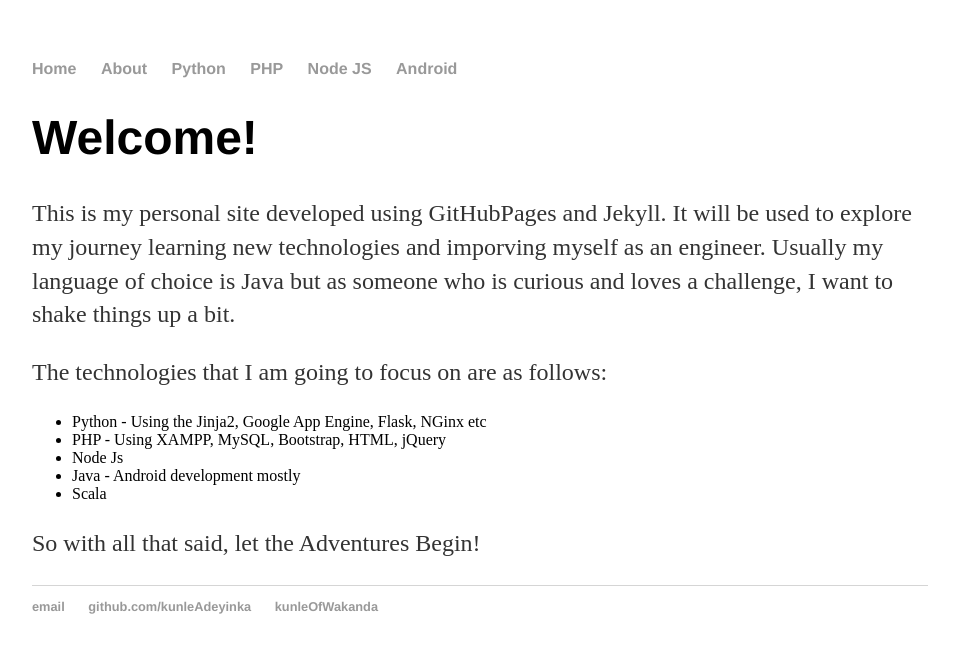
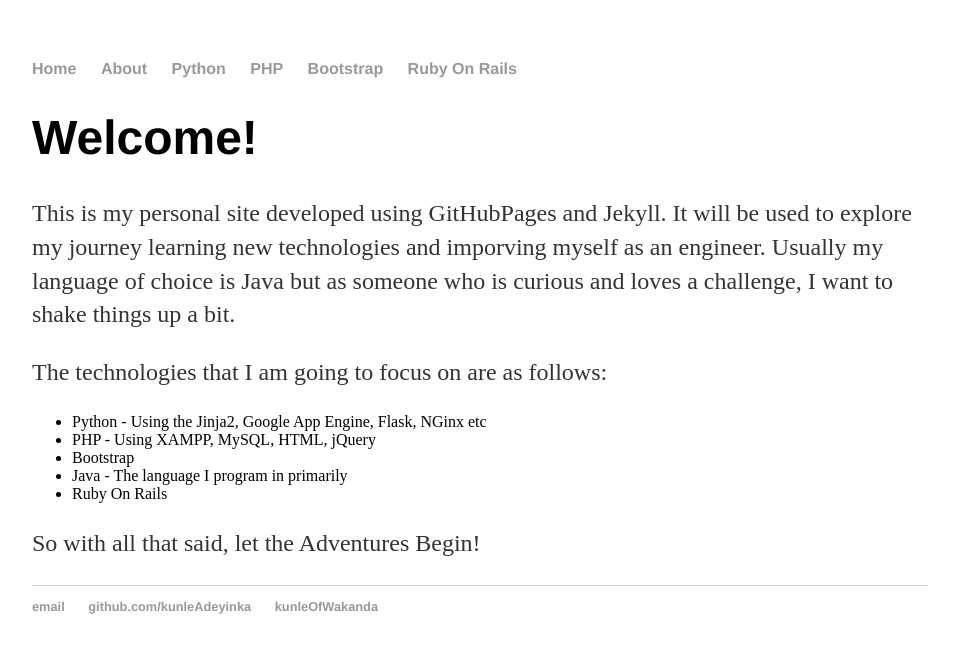
Before and after one commit to kunleAdeyinka/kunleAdeyinka.github.io, a Jekyll site: the page built from index.html, in a window 1280 px wide. Shown: the top 653 px of the page, without its empty margins (160-1119 px from the left). Built offline with Jekyll 4.4.1, drawn with Linux system fonts in a browser that asks for light colours; Markdown is read by kramdown in place of the engine named in the settings.

Commit message:
made changes to index page and navigation bar

```diff
--- a/_layouts/default.html
+++ b/_layouts/default.html
@@ -12,8 +12,8 @@
 		        	<li><a href="/about">About</a></li>
 	        		<li><a href="/python">Python</a></li>
 	        		<li><a href="/php">PHP</a></li>
-	        		<li><a href="/nodejs">Node JS</a></li>
-					<li><a href="/android">Android</a></li>
+	        		<li><a href="/bootstrap">Bootstrap</a></li>
+					<li><a href="/ruby_on_rails">Ruby On Rails</a></li>
 	    		</ul>
 			</nav>
 			<div class="container">
--- a/index.html
+++ b/index.html
@@ -9,10 +9,10 @@ title: Kunle Adeyinka, Home page
 	<p>The technologies that I am going to focus on are as follows:</p>
 		<ul>
 			<li>Python - Using the Jinja2, Google App Engine, Flask, NGinx etc </li>
-			<li>PHP - Using XAMPP, MySQL, Bootstrap, HTML, jQuery </li>
-			<li>Node Js </li>
-			<li>Java - Android development mostly </li>
-			<li>Scala </li>
+			<li>PHP - Using XAMPP, MySQL, HTML, jQuery </li>
+			<li>Bootstrap</li>
+			<li>Java - The language I program in primarily </li>
+			<li>Ruby On Rails </li>
 		</ul>
 	<p>So with all that said, let the Adventures Begin!</p>
 </div><!-- /.blurb -->
```
